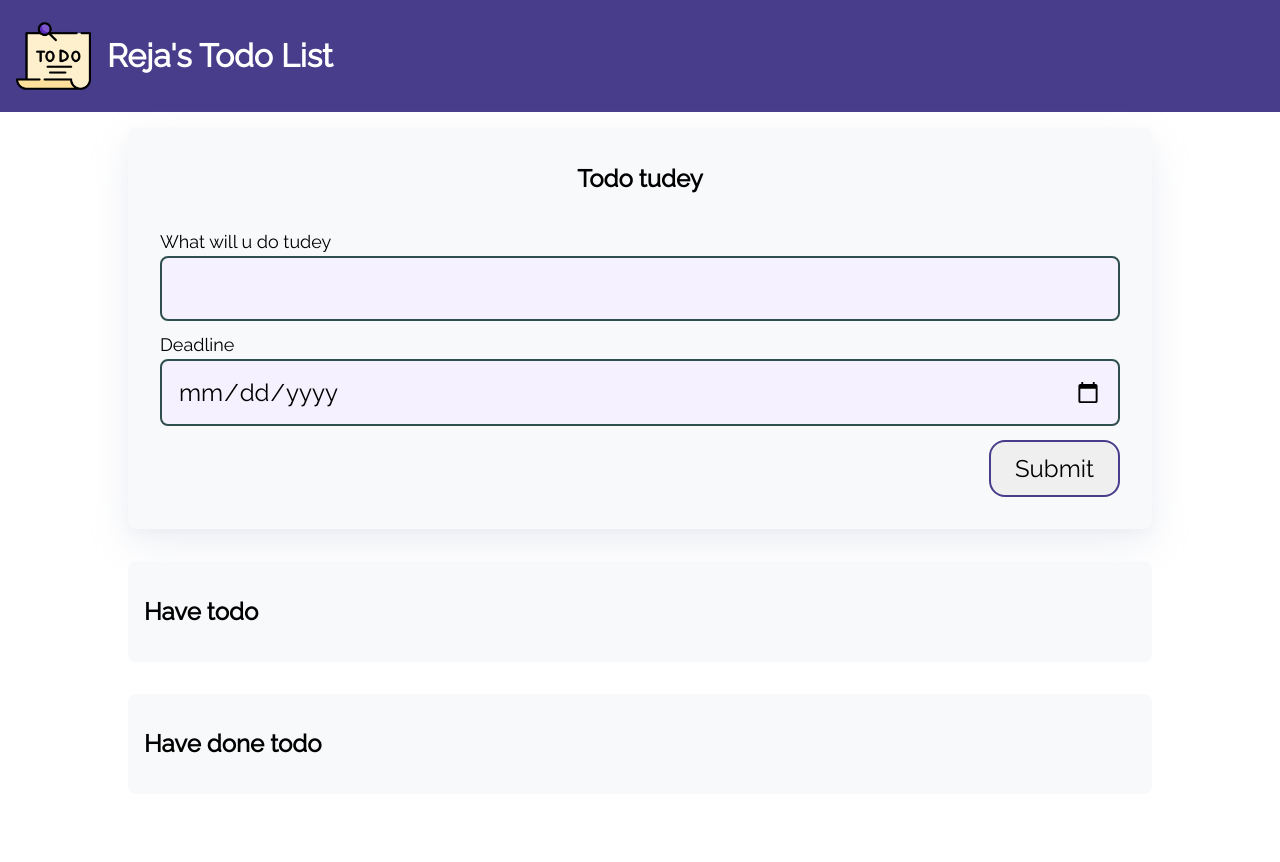
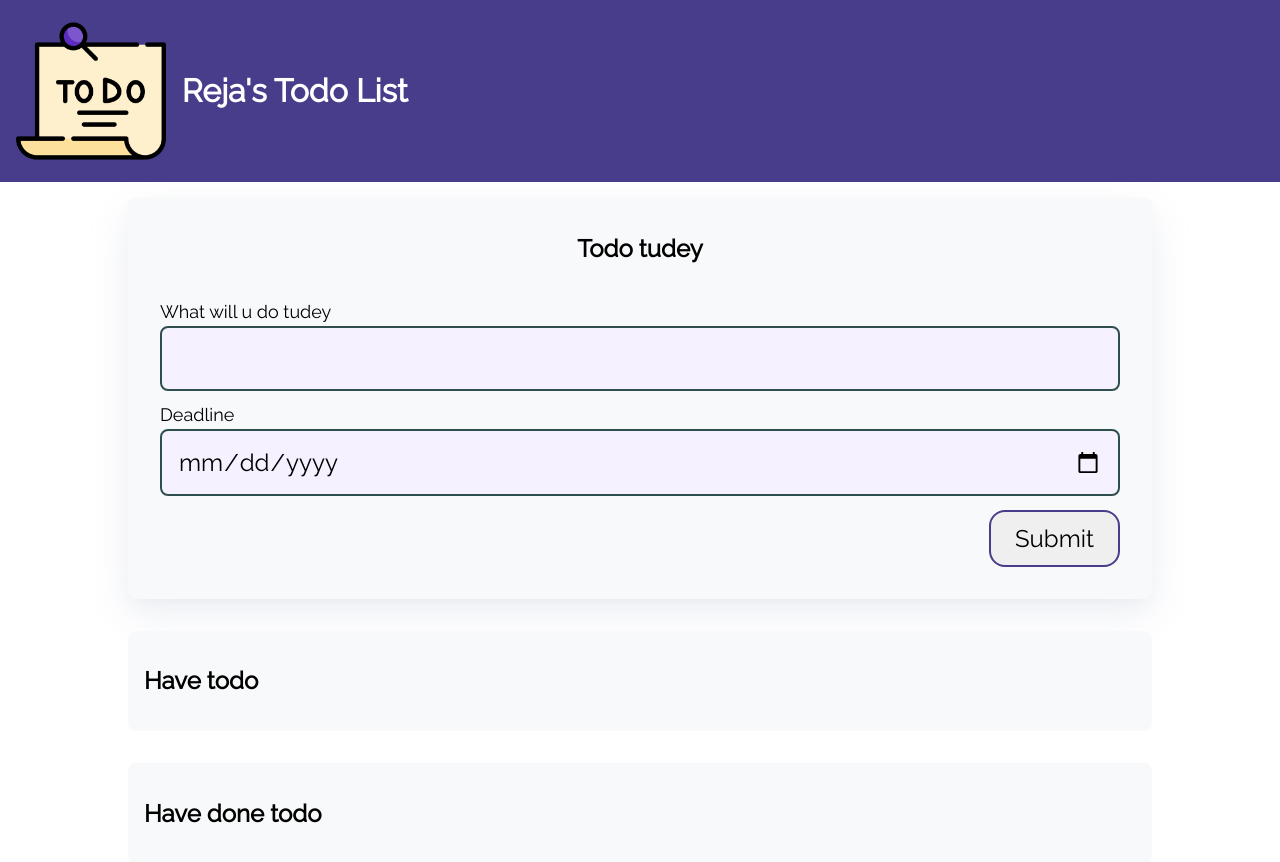
Before and after one commit to reja-todolist/reja-todolist, a plain HTML site: page index.html in a window 1280 px wide. Before the commit the page ends 810 px from the top, so only its background shows below. Drawn offline with Linux system fonts and the light colour scheme.

Commit message:
Update style.css

```diff
--- a/css/style.css
+++ b/css/style.css
@@ -20,8 +20,8 @@ header {
 }
 
 .logo {
-    height: 6%;
-    width: 6%;
+    height: 12%;
+    width: 12%;
     margin-right: 16px;
 }
 
```
